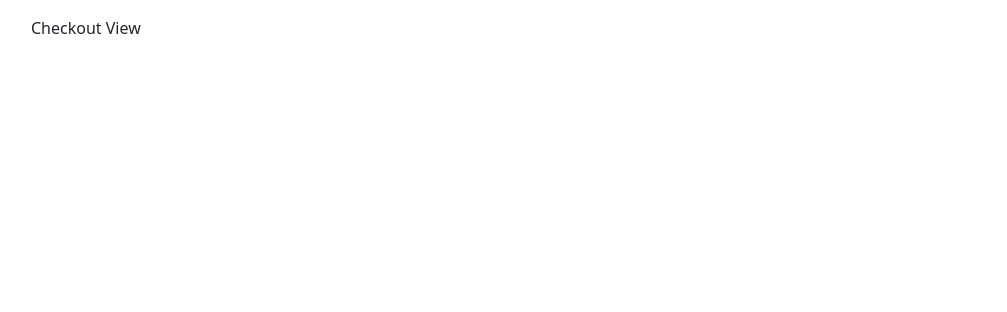
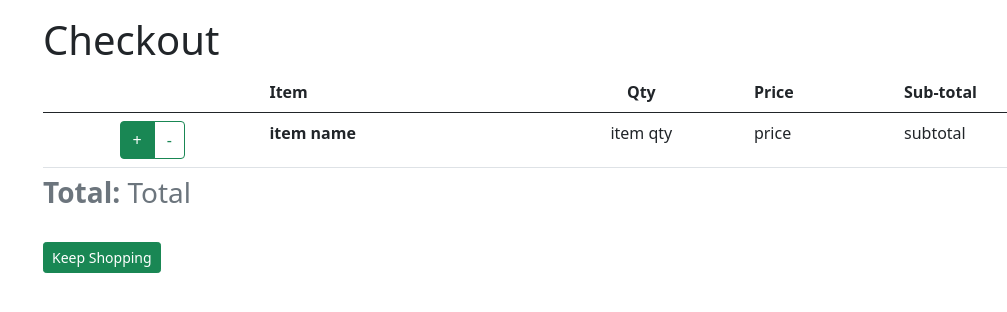
Before and after one commit to xamQrexii/vue-shop, a Vue app: page /#/checkout in a window 1280 px wide. Shown: the top 312 px of the page, without its empty margins (51-1058 px from the left). Built offline with nearby package versions, Linux system fonts and the light colour scheme; no server answers.

Commit message:
feat(checkout.vue): implement checkout vue

```diff
--- a/src/components/CartDropdown.vue
+++ b/src/components/CartDropdown.vue
@@ -17,7 +17,7 @@
             </b>
             <button
               @click.stop="this.$parent.$emit('deleteItem', index)"
-              class="btn btn-sm btn-danger ml-2"
+              class="btn btn-sm btn-danger mx-2"
             >
               -
             </button>
--- a/src/router/index.js
+++ b/src/router/index.js
@@ -1,6 +1,7 @@
 import { createRouter, createWebHashHistory } from 'vue-router'
 
 import Home from '../views/Home.vue'
+import Checkout from '../views/Checkout.vue'
 
 const routes = [
   {
@@ -11,7 +12,7 @@ const routes = [
   {
     path: '/checkout',
     name: 'Checkout',
-    component: () => import('../views/Checkout.vue')
+    component: Checkout
   }
 ]
 
--- a/src/views/Checkout.vue
+++ b/src/views/Checkout.vue
@@ -1,4 +1,49 @@
-<template>Checkout View</template>
+<template>
+  <div class="container">
+    <h1>Checkout</h1>
+
+    <table class="table table-hover">
+      <caption class="text-right h3">
+        <b>Total:</b>
+        Total
+      </caption>
+      <thead>
+        <tr>
+          <th scope="col"></th>
+          <th scope="col">Item</th>
+          <th scope="col" class="text-center">Qty</th>
+          <th scope="col" class="text-right">Price</th>
+          <th scope="col" class="text-right">Sub-total</th>
+        </tr>
+      </thead>
+      <tbody>
+        <tr>
+          <td class="text-center">
+            <div class="btn-group" role="group" aria-label="Basic example">
+              <button class="btn btn-success">
+                +
+              </button>
+              <button class="btn btn-outline-success">
+                -
+              </button>
+            </div>
+          </td>
+          <th scope="row">item name</th>
+          <td class="text-center">item qty</td>
+          <td class="text-right">
+            price
+          </td>
+          <td class="text-right">
+            subtotal
+          </td>
+        </tr>
+      </tbody>
+    </table>
+    <router-link class="btn btn-sm btn-success" to="/"
+      >Keep Shopping</router-link
+    >
+  </div></template
+>
 
 <script>
 export default {}
--- a/src/views/Home.vue
+++ b/src/views/Home.vue
@@ -12,8 +12,7 @@ export default {
   name: 'Home',
   data: function() {
     return {
-      max: 50,
-      cart: []
+      max: 50
     }
   },
   props: ['products'],
```
